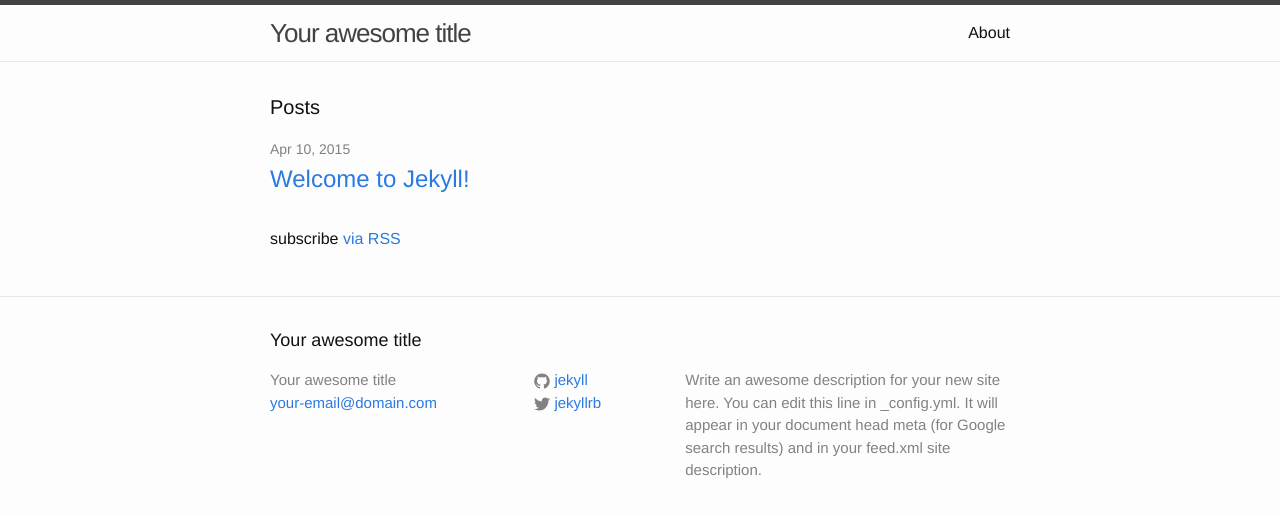
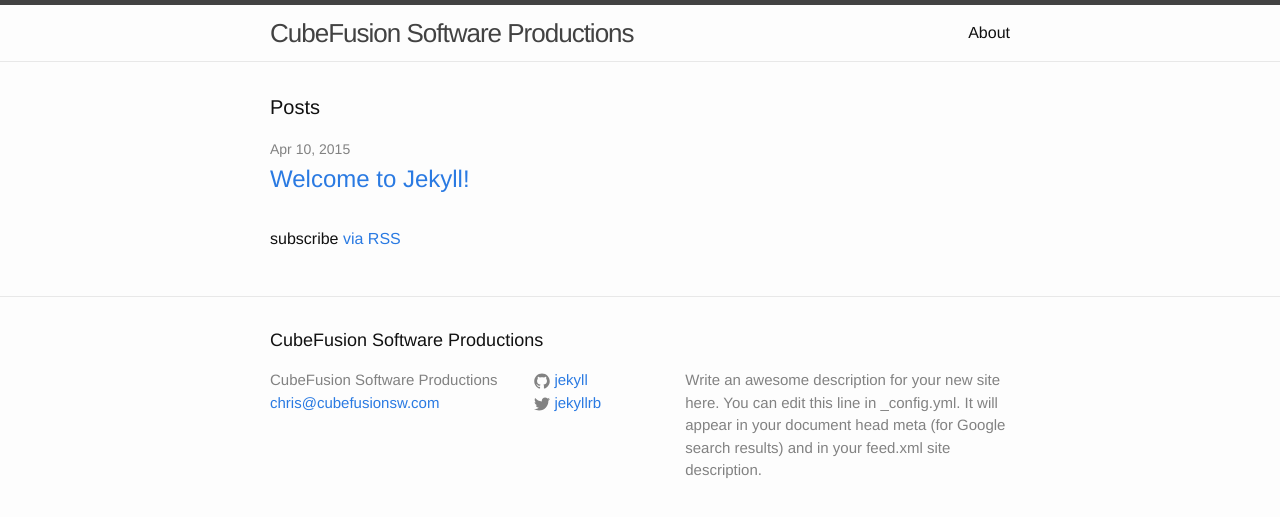
Before and after one commit to CubeFusion/cubefusion.github.io, a Jekyll site: the page built from index.html, in a window 1280 px wide. Shown: the top 517 px of the page. Built offline with Jekyll 4.4.1, drawn with Linux system fonts in a browser that asks for light colours.

Commit message:
Some small tweaks to the config file.  Mostly replacing contact info and such.

```diff
--- a/_config.yml
+++ b/_config.yml
@@ -1,12 +1,12 @@
 # Site settings
-title: Your awesome title
-email: your-email@domain.com
+title: CubeFusion Software Productions
+email: chris@cubefusionsw.com
 description: > # this means to ignore newlines until "baseurl:"
   Write an awesome description for your new site here. You can edit this
   line in _config.yml. It will appear in your document head meta (for
   Google search results) and in your feed.xml site description.
 baseurl: "" # the subpath of your site, e.g. /blog/
-url: "http://yourdomain.com" # the base hostname & protocol for your site
+url: "http://git.cubefusionsw.com" # the base hostname & protocol for your site
 twitter_username: jekyllrb
 github_username:  jekyll
 
```
